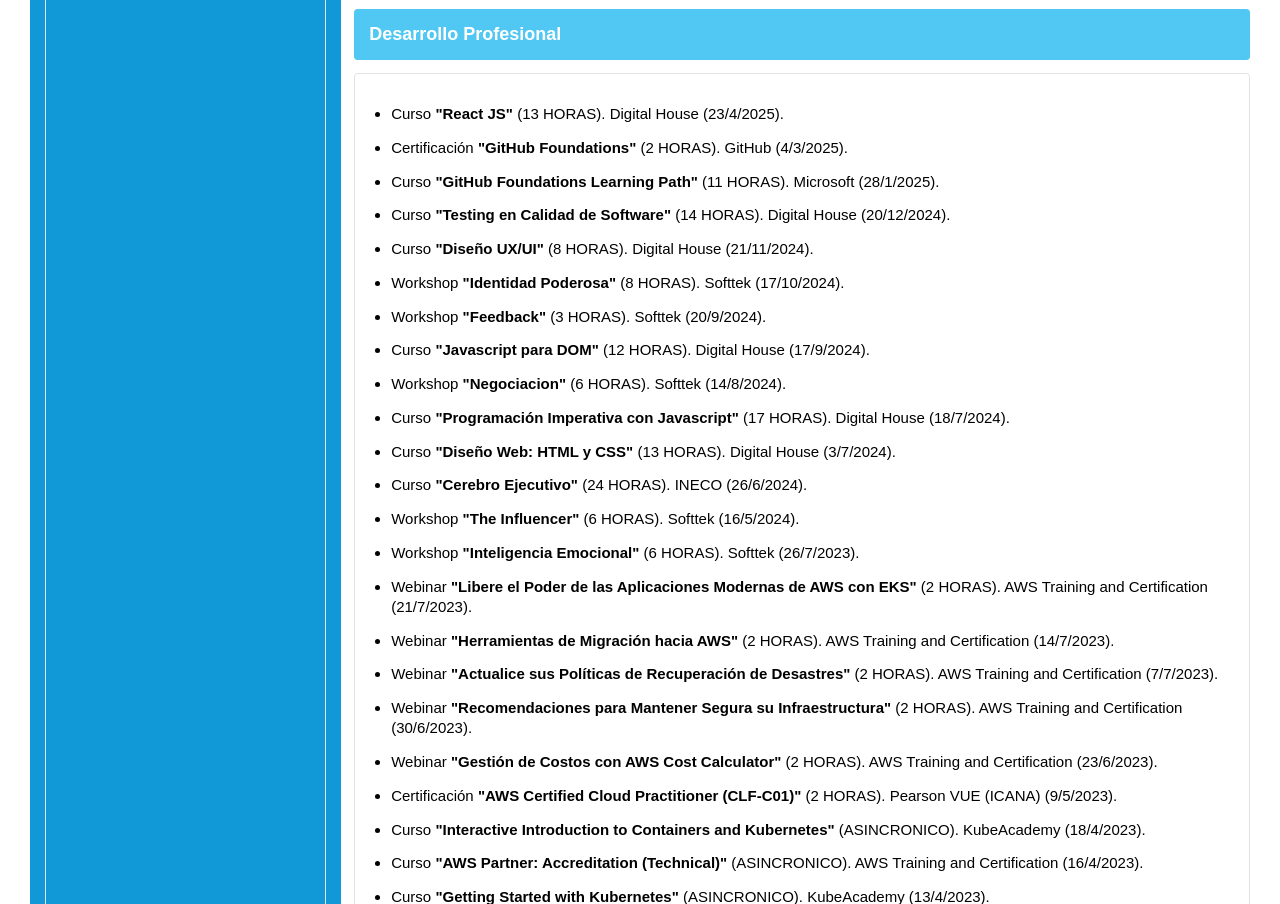
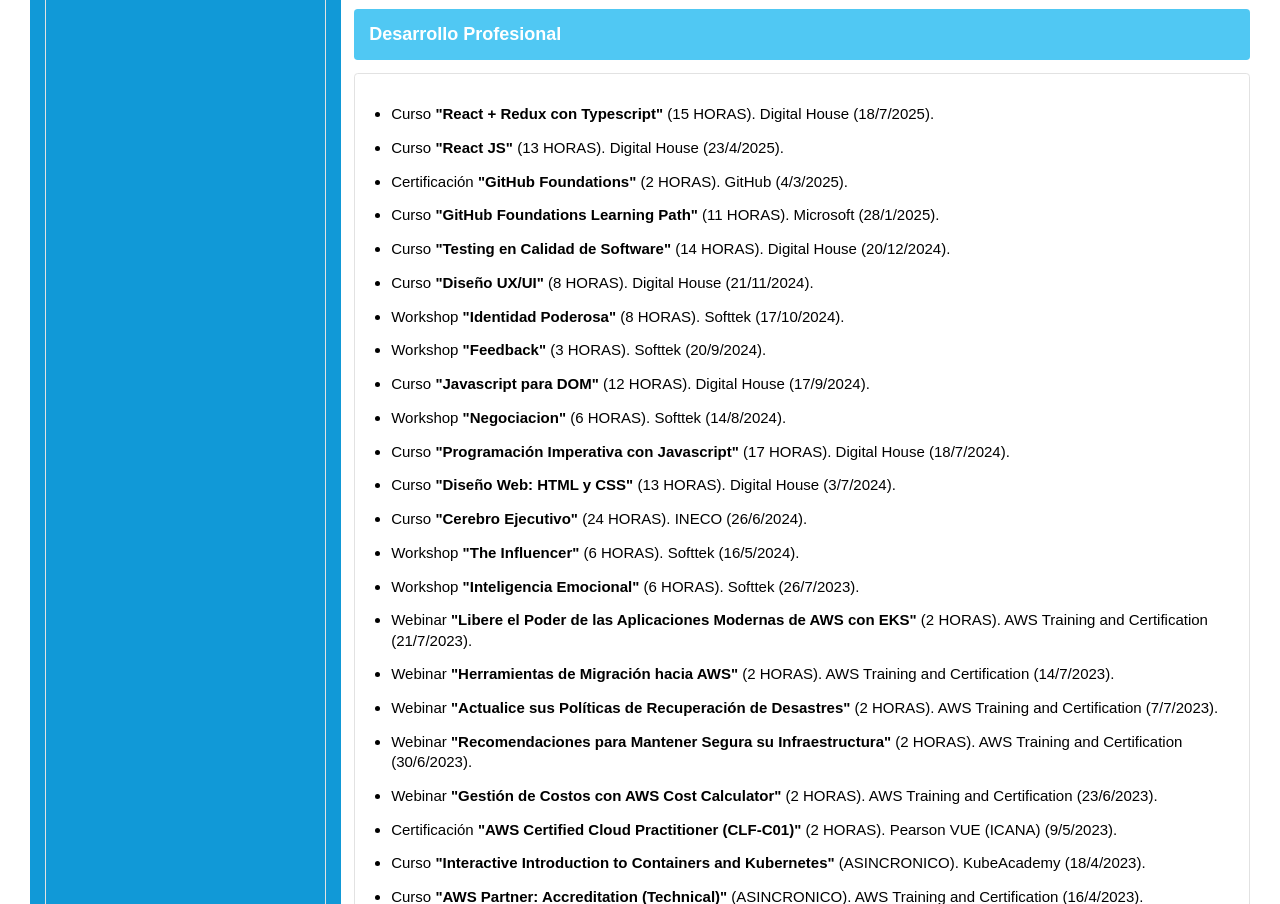
Before and after one commit to jdev128/web-cv, a plain HTML site: page index.html in a window 1280 px wide. Shown: the part 1684-2588 px from the top of the page. Drawn offline with Linux system fonts and the light colour scheme.

Commit message:
Update professional development

```diff
--- a/index.html
+++ b/index.html
@@ -234,6 +234,7 @@
             <div id="development" class="content box">
                 <ul>
                     <!-- Capacitaciones con duracion mayor a dos horas de los ultimos 3 años -->
+                    <li>Curso <span class="course-title">"React + Redux con Typescript"</span> (15 HORAS). Digital House (18/7/2025).</li>
                     <li>Curso <span class="course-title">"React JS"</span> (13 HORAS). Digital House (23/4/2025).</li>
                     <li>Certificación <span class="course-title">"GitHub Foundations"</span> (2 HORAS). GitHub
                         (4/3/2025).</li>
```
